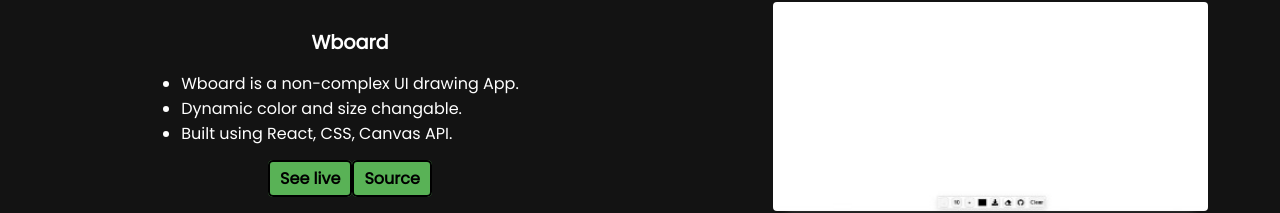
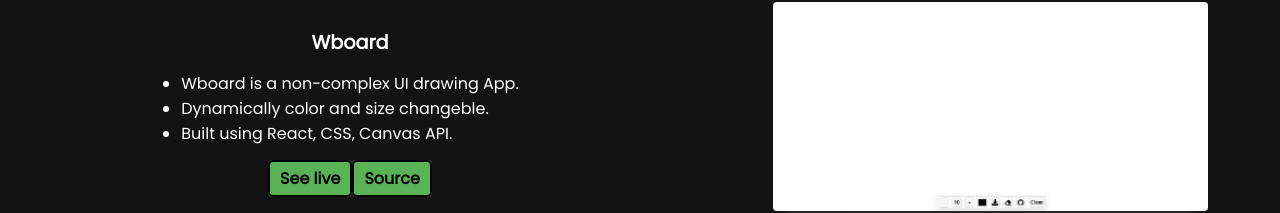
Before and after one commit to RajuKanaka/portfolio, a React (Create React App) app: page / in a window 1280 px wide. Shown: the part 2338-2551 px from the top of the page. Built offline with nearby package versions, Linux system fonts and the light colour scheme.

Commit message:
intro component : removed padding in i-left-wrapper class

```diff
--- a/src/Projects_data/ProjectData.js
+++ b/src/Projects_data/ProjectData.js
@@ -26,7 +26,7 @@ const ProjectsData = [
   },
   {
     name: "Wboard",
-    desc: "Wboard is a non-complex UI drawing App. Dynamic color and size changable. Built using React, CSS, Canvas API",
+    desc: "Wboard is a non-complex UI drawing App. Dynamically color and size changeble. Built using React, CSS, Canvas API",
     link: "https://wboard.pages.dev/",
     source: "https://github.com/RajuKanaka/wboard",
     image: wboard,
```
